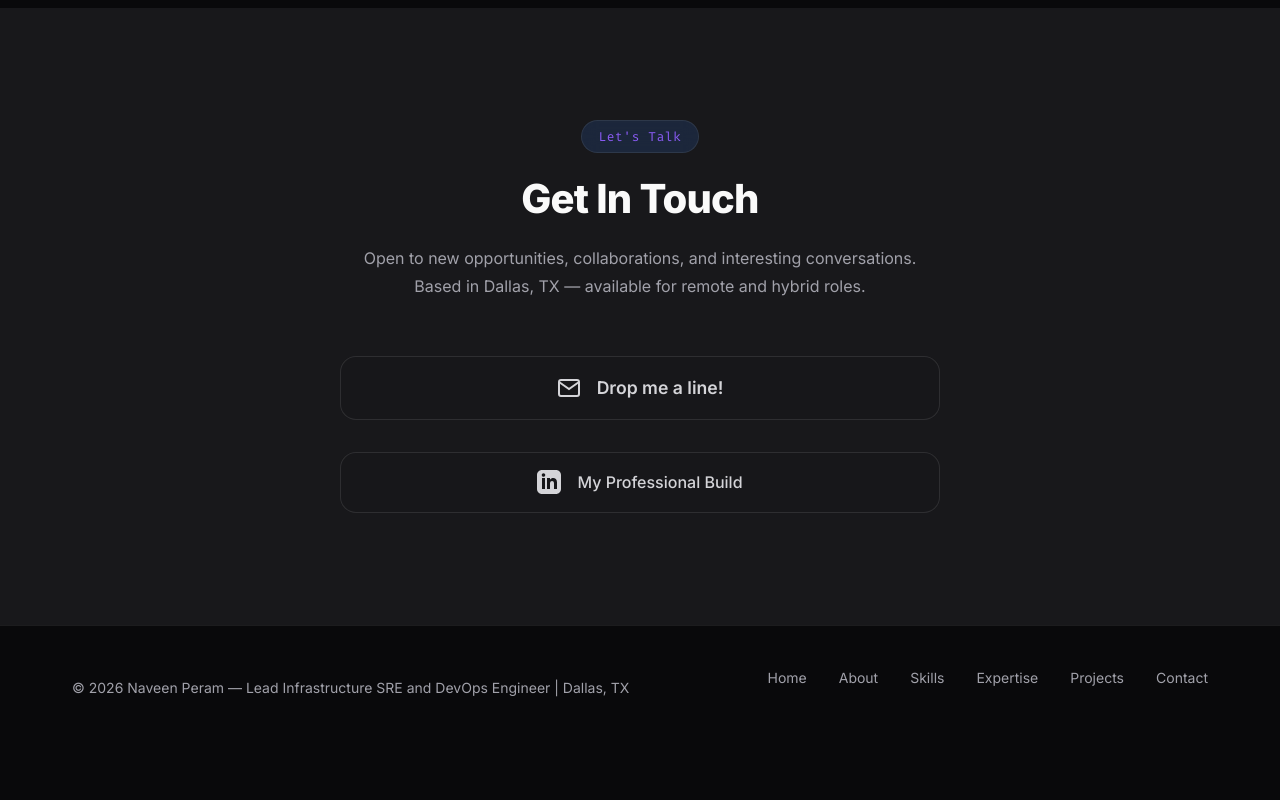
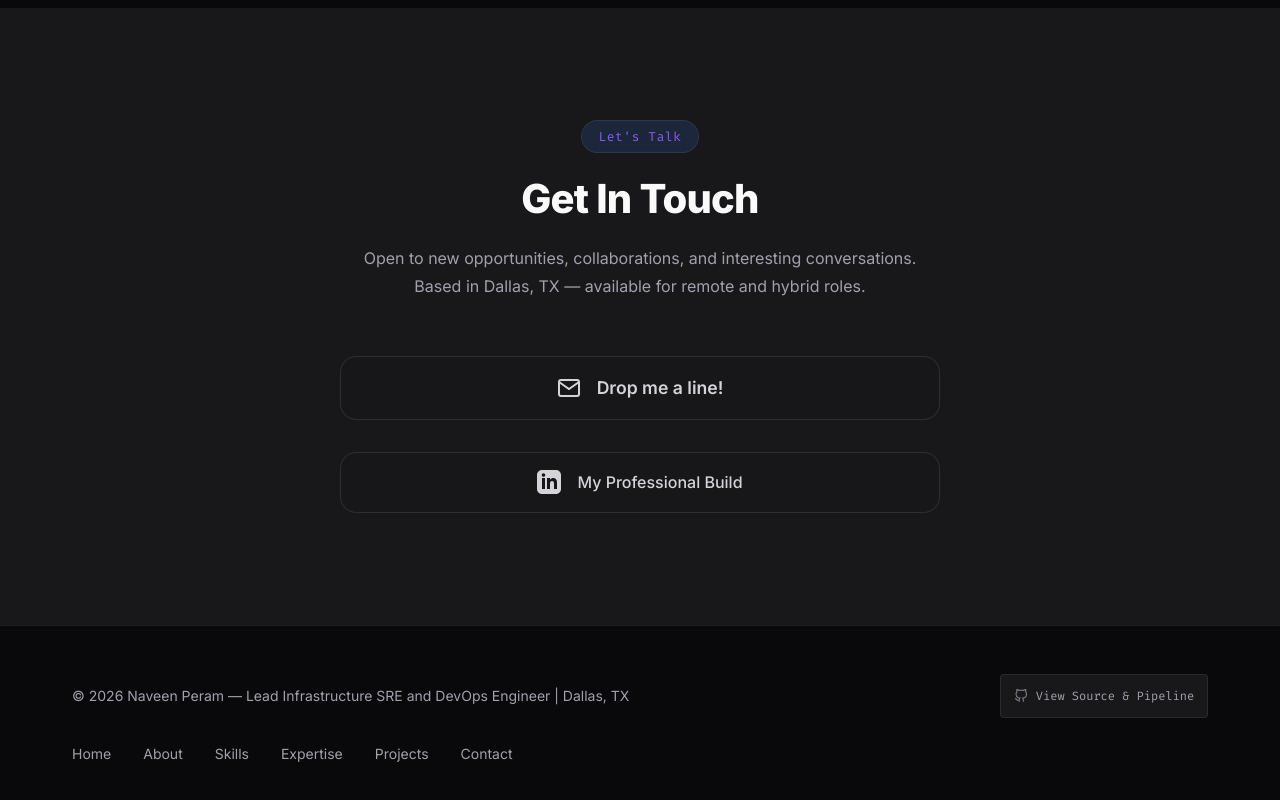
Before and after one commit to peramnaveen29/portfolio, a website built with Vite: page index.html in a window 1280 px wide. Shown: the part 8790-9590 px from the top of the page. Before the commit the page ends 9540 px from the top, so only its background shows below. Built offline with nearby package versions, Linux system fonts and the light colour scheme; files whose address does not match are found by name.

Commit message:
feat: add View Source & Pipeline link to footer for technical transparency

```diff
--- a/index.html
+++ b/index.html
@@ -283,6 +283,12 @@
 <footer id="footer" class="footer">
   <div class="container">
     <p class="footer-copy">&copy; <span id="year"></span> Naveen Peram &mdash; Lead Infrastructure SRE and DevOps Engineer | Dallas, TX</p>
+    <div class="footer-source">
+      <a href="https://github.com/peramnaveen29/portfolio" target="_blank" rel="noopener noreferrer">
+        <svg width="14" height="14" viewBox="0 0 24 24" fill="none" stroke="currentColor" stroke-width="2" aria-hidden="true"><path d="M9 19c-5 1.5-5-2.5-7-3m14 6v-3.87a3.37 3.37 0 0 0-.94-2.61c3.14-.35 6.44-1.54 6.44-7A5.44 5.44 0 0 0 20 4.77 5.07 5.07 0 0 0 19.91 1S18.73.65 16 2.48a13.38 13.38 0 0 0-7 0C6.27.65 5.09 1 5.09 1A5.07 5.07 0 0 0 5 4.77a5.44 5.44 0 0 0-1.5 3.78c0 5.42 3.3 6.61 6.44 7A3.37 3.37 0 0 0 9 18.13V22"/></svg>
+        View Source & Pipeline
+      </a>
+    </div>
     <nav class="footer-links" aria-label="Footer navigation">
       <a href="#hero">Home</a>
       <a href="#about">About</a>
--- a/src/styles/components/footer.css
+++ b/src/styles/components/footer.css
@@ -15,6 +15,27 @@
 .footer-links { display: flex; gap: 2rem; }
 .footer-links a { font-size: 0.875rem; color: var(--text-3); transition: color var(--transition); }
 .footer-links a:hover { color: var(--accent); }
+.footer-source { margin: 0.5rem 0; }
+.footer-source a {
+  display: inline-flex;
+  align-items: center;
+  gap: 0.5rem;
+  font-family: var(--font-mono);
+  font-size: 0.75rem;
+  color: var(--text-3);
+  padding: 0.4rem 0.8rem;
+  border-radius: 4px;
+  background: var(--bg-2);
+  border: 1px solid var(--border);
+  transition: all var(--transition);
+}
+.footer-source a:hover {
+  background: var(--accent-glow);
+  border-color: var(--accent-2);
+  color: var(--accent);
+  transform: translateY(-1px);
+}
+.footer-source svg { opacity: 0.7; }
 
 /* Scroll to top */
 .scroll-top {
```
